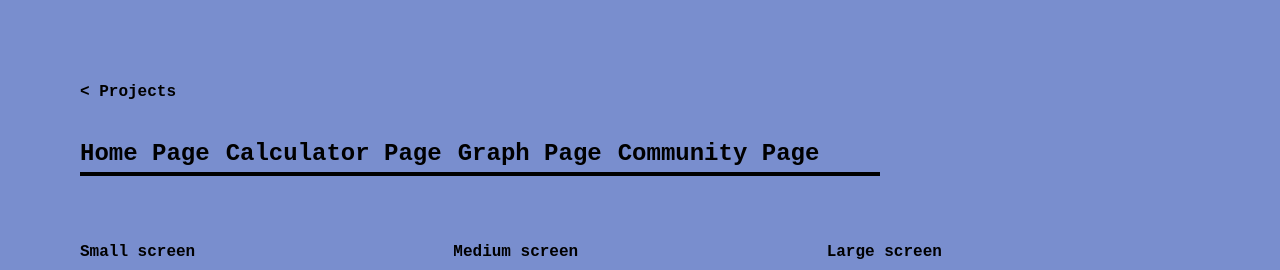
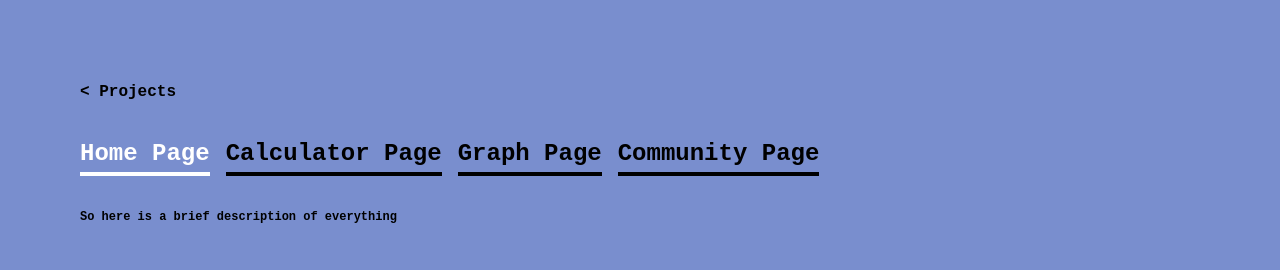
Before and after one commit to ShayanGhafoori/PersonalWebsite, a React (Create React App) app in the folder app/: page /details-wagerwire in a window 1280 px wide. Shown: the top 270 px of the page. Built offline with nearby package versions, Linux system fonts and the light colour scheme.

Commit message:
Updated WW Project Page

```diff
--- a/app/src/components/details-pages/WagerWire.tsx
+++ b/app/src/components/details-pages/WagerWire.tsx
@@ -1,8 +1,15 @@
+import { useState, useEffect } from "react";
+import clsx from "clsx";
+
 const Home = () => {
   return (
-    <div className='flex flex-row justify-evenly h-screen overflow-scroll mt-24'>
+    <div>
+      <p className='mt-8 text-[12px]'>
+        So here is a brief description of everything
+      </p>
+      <div className='flex flex-row justify-evenly h-[500px] overflow-scroll mt-24'>
         <div className='pr-6'>
-        <div className='absolute top-60'> Small screen </div>
+          <div className='absolute top-72'> Small screen </div>
           <img
             className=''
             src='/images/www.wagerwire.com_small.png'
@@ -10,16 +17,15 @@ const Home = () => {
           />
         </div>
         <div className='pr-6'>
-        <div className='absolute top-60'> Medium screen </div>
+          <div className='absolute top-72'> Medium screen </div>
           <img
             className=''
             src='/images/www.wagerwire.com_medium.png'
             alt='ww-home-large'
           />
         </div>
-
         <div className='pr-6'>
-        <div className='absolute top-60'> Large screen </div>
+          <div className='absolute top-72'> Large screen </div>
           <img
             className=''
             src='/images/www.wagerwire.com_large.png'
@@ -27,10 +33,12 @@ const Home = () => {
           />
         </div>
       </div>
+    </div>
   );
 };
 
 const WagerWire = () => {
+  const [subPage, setSubPage] = useState("HOME");
   return (
     <div className='font-semibold'>
       <a
@@ -41,14 +49,80 @@ const WagerWire = () => {
       </a>
       <div className='md:max-w-[500px] lg:max-w-[800px]'>
         <div className='flex flex-row text-[24px] pt-8'>
-          <h2 className='mr-4'> Home Page</h2>
-          <h2 className='mr-4'> Calculator Page</h2>
-          <h2 className='mr-4'> Graph Page</h2>
-          <h2> Community Page</h2>
+          <div className='flex flex-col justify-center items-center mr-4 group'>
+            <button
+              className={clsx(
+                "group-hover:text-white",
+                subPage === "HOME" && "text-white"
+              )}
+              onClick={() => setSubPage("HOME")}
+            >
+              Home Page
+            </button>
+            <hr
+              className={clsx(
+                "border-2 w-full group-hover:border-white",
+                subPage === "HOME" ? "border-white" : "border-black"
+              )}
+            />
           </div>
-        <hr className='border-black border-2' />
+
+          <div className='flex flex-col justify-center items-center mr-4 group'>
+            <button
+              className={clsx(
+                "group-hover:text-white",
+                subPage === "CALC" && "text-white"
+              )}
+              onClick={() => setSubPage("CALC")}
+            >
+              Calculator Page
+            </button>
+            <hr
+              className={clsx(
+                "border-2 w-full group-hover:border-white",
+                subPage === "CALC" ? "border-white" : "border-black"
+              )}
+            />
           </div>
-      <Home />
+
+          <div className='flex flex-col justify-center items-center mr-4 group'>
+            <button
+              className={clsx(
+                "group-hover:text-white",
+                subPage === "GRAPH" && "text-white"
+              )}
+              onClick={() => setSubPage("GRAPH")}
+            >
+              Graph Page
+            </button>
+            <hr
+              className={clsx(
+                "border-2 w-full group-hover:border-white",
+                subPage === "GRAPH" ? "border-white" : "border-black"
+              )}
+            />
+          </div>
+
+          <div className='flex flex-col justify-center items-center group'>
+            <button
+              className={clsx(
+                "group-hover:text-white",
+                subPage === "COMM" && "text-white"
+              )}
+              onClick={() => setSubPage("COMM")}
+            >
+              Community Page
+            </button>
+            <hr
+              className={clsx(
+                "border-2 w-full group-hover:border-white",
+                subPage === "COMM" ? "border-white" : "border-black"
+              )}
+            />
+          </div>
+        </div>
+      </div>
+      {subPage === "HOME" && <Home />}
     </div>
   );
 };
--- /dev/null
+++ b/package.json
@@ -0,0 +1,5 @@
+{
+  "dependencies": {
+    "clsx": "^2.1.0"
+  }
+}
```
Also changed, not shown: 1 other file (tests, documents, lock files or other folders). Lines whose indentation alone changed are shown as unchanged.
